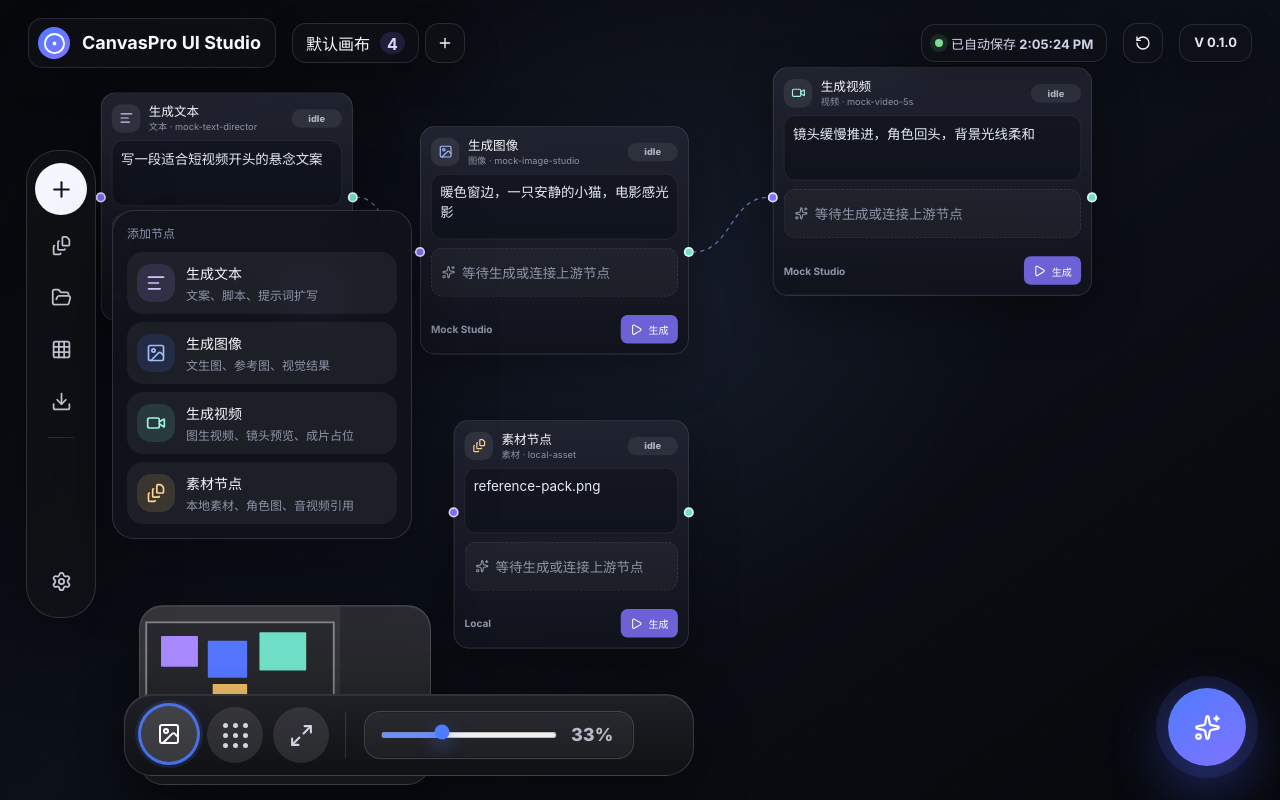
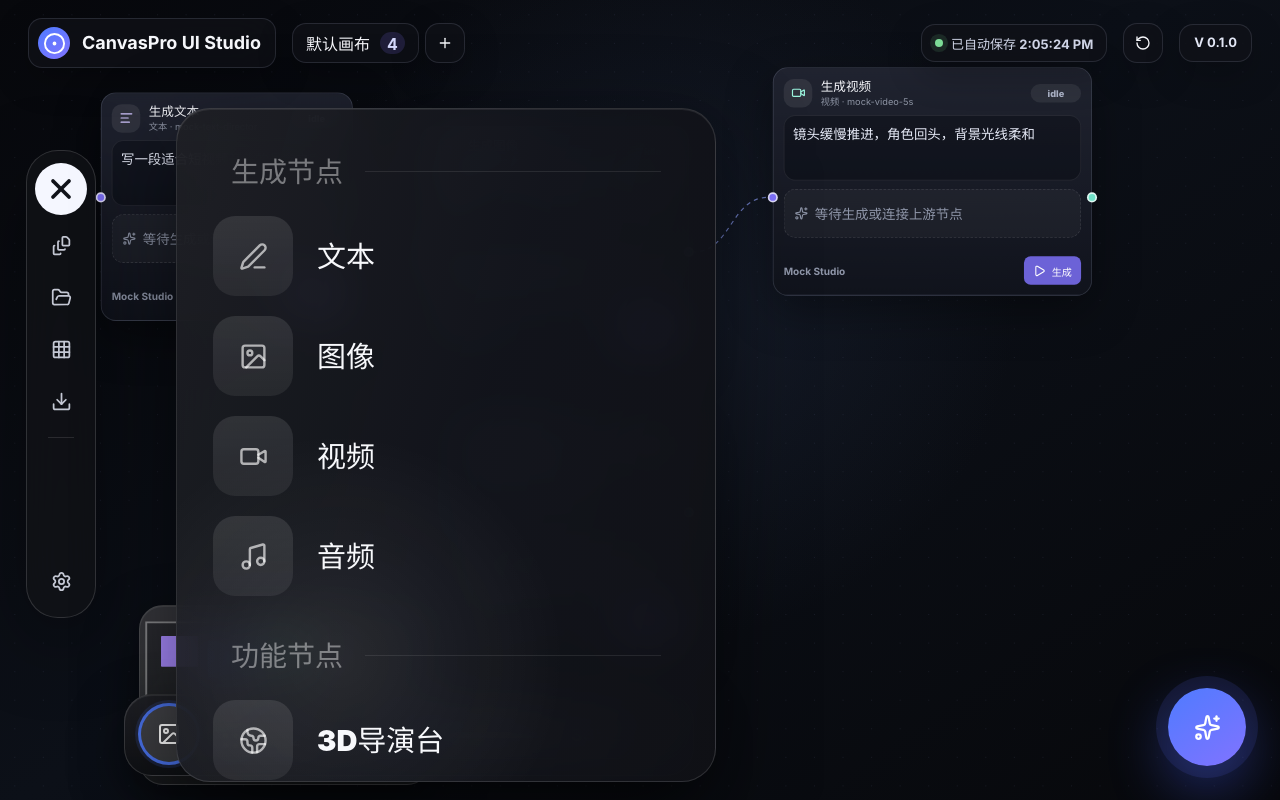
Before and after one commit to xiaochendeep/selfcanvas, a React (Vite) app: page / in a window 1280 px wide. Both pictures are taken after a click on the button 61 px from the left and 190 px from the top of the page. Built offline with nearby package versions, Linux system fonts and the light colour scheme.

Commit message:
Add grouped node creation menu

```diff
--- a/src/App.tsx
+++ b/src/App.tsx
@@ -100,7 +100,6 @@ function CanvasWorkspace() {
       <LeftRail />
       {addPanelOpen && (
         <section className="floating-panel add-panel-wrap">
-          <div className="panel-kicker">添加节点</div>
           <AddNodePanel />
         </section>
       )}
@@ -138,7 +137,11 @@ function CanvasWorkspace() {
                 const kind = node.data?.kind;
                 if (kind === 'image') return '#5576ff';
                 if (kind === 'video') return '#70e1c8';
+                if (kind === 'audio') return '#f3bf6a';
+                if (kind === 'stage3d' || kind === 'panorama') return '#7a65e8';
+                if (kind === 'storyboard' || kind === 'collage') return '#9fa8c8';
                 if (kind === 'asset') return '#f3bf6a';
+                if (kind === 'upload') return '#70e1c8';
                 return '#a98bff';
               }}
             />
--- a/src/components/AddNodePanel.tsx
+++ b/src/components/AddNodePanel.tsx
@@ -1,47 +1,103 @@
-import { FileStack, Image, Text, Video } from 'lucide-react';
+import {
+  Box,
+  FileStack,
+  Globe2,
+  Image,
+  LayoutGrid,
+  Music,
+  PenLine,
+  Table2,
+  Upload,
+  Video,
+  type LucideIcon,
+} from 'lucide-react';
 import { nodePresets, useCanvasStore } from '../store/canvasStore';
 import type { NodeKind } from '../types';
 
-const iconByKind: Record<NodeKind, typeof Text> = {
-  text: Text,
+interface NodeMenuItem {
+  kind: NodeKind;
+  label: string;
+  icon: LucideIcon;
+  badge?: string;
+}
+
+interface NodeMenuSection {
+  title: string;
+  items: NodeMenuItem[];
+}
+
+const iconByKind: Record<NodeKind, LucideIcon> = {
+  text: PenLine,
   image: Image,
   video: Video,
+  audio: Music,
+  stage3d: Box,
+  panorama: Globe2,
+  storyboard: Table2,
+  collage: LayoutGrid,
   asset: FileStack,
+  upload: Upload,
 };
 
-const descriptions: Record<NodeKind, string> = {
+const descriptions: Partial<Record<NodeKind, string>> = {
   text: '文案、脚本、提示词扩写',
   image: '文生图、参考图、视觉结果',
   video: '图生视频、镜头预览、成片占位',
   asset: '本地素材、角色图、音视频引用',
 };
 
+const compactKinds: NodeKind[] = ['text', 'image', 'video', 'asset'];
+
+const menuSections: NodeMenuSection[] = [
+  {
+    title: '生成节点',
+    items: [
+      { kind: 'text', label: '文本', icon: PenLine },
+      { kind: 'image', label: '图像', icon: Image },
+      { kind: 'video', label: '视频', icon: Video },
+      { kind: 'audio', label: '音频', icon: Music },
+    ],
+  },
+  {
+    title: '功能节点',
+    items: [
+      { kind: 'stage3d', label: '3D导演台', icon: Globe2 },
+      { kind: 'panorama', label: '360全景图', icon: Globe2 },
+      { kind: 'storyboard', label: '分镜脚本', icon: Table2, badge: 'BETA' },
+      { kind: 'collage', label: '拼图', icon: LayoutGrid },
+    ],
+  },
+  {
+    title: '添加资源',
+    items: [{ kind: 'upload', label: '上传文件', icon: Upload }],
+  },
+];
+
 export function AddNodePanel({ compact = false }: { compact?: boolean }) {
   const addNode = useCanvasStore((state) => state.addNode);
   const setAddPanelOpen = useCanvasStore((state) => state.setAddPanelOpen);
   const setQuickPanelOpen = useCanvasStore((state) => state.setQuickPanelOpen);
-  const entries = Object.values(nodePresets);
 
-  return (
-    <div className={compact ? 'quick-node-grid' : 'add-node-panel'}>
-      {entries.map((preset) => {
-        const Icon = iconByKind[preset.kind];
-        return (
-          <button
-            key={preset.kind}
-            type="button"
-            onClick={() => {
-              addNode(preset.kind);
+  const handleAdd = (kind: NodeKind) => {
+    addNode(kind);
     setAddPanelOpen(false);
     setQuickPanelOpen(false);
-            }}
-          >
-            <span className={`node-option-icon icon-${preset.kind}`}>
-              <Icon size={compact ? 17 : 20} />
+  };
+
+  if (compact) {
+    return (
+      <div className="quick-node-grid">
+        {compactKinds.map((kind) => {
+          const preset = nodePresets[kind];
+          const Icon = iconByKind[kind];
+          return (
+            <button key={kind} type="button" onClick={() => handleAdd(kind)}>
+              <span className={`node-option-icon icon-${kind}`}>
+                <Icon size={17} />
               </span>
               <span>
                 <strong>{preset.title}</strong>
-              {!compact && <small>{descriptions[preset.kind]}</small>}
+                <small>{descriptions[kind]}</small>
               </span>
             </button>
           );
@@ -49,3 +105,36 @@ export function AddNodePanel({ compact = false }: { compact?: boolean }) {
       </div>
     );
   }
+
+  return (
+    <div className="add-node-menu">
+      {menuSections.map((section) => (
+        <section className="add-node-section" key={section.title}>
+          <div className="add-node-section-title">
+            <span>{section.title}</span>
+            <i />
+          </div>
+          <div className="add-node-list">
+            {section.items.map((item) => {
+              const Icon = item.icon;
+              return (
+                <button
+                  className={`add-node-list-item menu-kind-${item.kind}`}
+                  key={item.kind}
+                  type="button"
+                  onClick={() => handleAdd(item.kind)}
+                >
+                  <span className="add-node-list-icon">
+                    <Icon size={29} />
+                  </span>
+                  <span className="add-node-list-label">{item.label}</span>
+                  {item.badge && <span className="node-beta-badge">{item.badge}</span>}
+                </button>
+              );
+            })}
+          </div>
+        </section>
+      ))}
+    </div>
+  );
+}
--- a/src/components/LeftRail.tsx
+++ b/src/components/LeftRail.tsx
@@ -1,4 +1,4 @@
-import { Download, FileStack, FolderOpen, Grid3X3, Plus, Settings } from 'lucide-react';
+import { Download, FileStack, FolderOpen, Grid3X3, Plus, Settings, X } from 'lucide-react';
 import { useCanvasStore } from '../store/canvasStore';
 
 function exportProject() {
@@ -22,9 +22,9 @@ export function LeftRail() {
         className={`rail-button rail-button-primary ${addPanelOpen ? 'is-active' : ''}`}
         type="button"
         onClick={() => setAddPanelOpen(!addPanelOpen)}
-        title="添加节点"
+        title={addPanelOpen ? '关闭节点菜单' : '添加节点'}
       >
-        <Plus size={25} />
+        {addPanelOpen ? <X size={32} strokeWidth={2.8} /> : <Plus size={25} />}
       </button>
       <button className="rail-button" type="button" title="素材">
         <FileStack size={21} />
--- a/src/nodes/StudioNodeCard.tsx
+++ b/src/nodes/StudioNodeCard.tsx
@@ -1,20 +1,47 @@
 import { Handle, Position, type NodeProps } from '@xyflow/react';
-import { FileStack, Image, LoaderCircle, Play, Sparkles, Text, Video } from 'lucide-react';
+import {
+  Box,
+  FileStack,
+  Globe2,
+  Image,
+  LayoutGrid,
+  LoaderCircle,
+  Music,
+  Play,
+  Sparkles,
+  Table2,
+  Text,
+  Upload,
+  Video,
+  type LucideIcon,
+} from 'lucide-react';
 import { useCanvasStore } from '../store/canvasStore';
 import type { NodeKind, StudioNode } from '../types';
 
-const iconByKind: Record<NodeKind, typeof Text> = {
+const iconByKind: Record<NodeKind, LucideIcon> = {
   text: Text,
   image: Image,
   video: Video,
+  audio: Music,
+  stage3d: Box,
+  panorama: Globe2,
+  storyboard: Table2,
+  collage: LayoutGrid,
   asset: FileStack,
+  upload: Upload,
 };
 
 const labelByKind: Record<NodeKind, string> = {
   text: '文本',
   image: '图像',
   video: '视频',
+  audio: '音频',
+  stage3d: '3D导演台',
+  panorama: '360全景图',
+  storyboard: '分镜脚本',
+  collage: '拼图',
   asset: '素材',
+  upload: '上传',
 };
 
 function OutputPreview({ node }: { node: StudioNode }) {
@@ -54,7 +81,16 @@ function OutputPreview({ node }: { node: StudioNode }) {
     );
   }
 
-  if (kind === 'asset' && outputs.assetName) {
+  if (outputs.imageUrl) {
+    return (
+      <div className="media-preview image-preview">
+        <img src={outputs.imageUrl} alt="mock preview" />
+        <span>{labelByKind[kind]}模拟结果</span>
+      </div>
+    );
+  }
+
+  if ((kind === 'asset' || kind === 'upload') && outputs.assetName) {
     return (
       <div className="asset-preview">
         <FileStack size={22} />
--- a/src/services/mockGenerationAdapter.ts
+++ b/src/services/mockGenerationAdapter.ts
@@ -63,6 +63,40 @@ function outputForKind(kind: NodeKind, prompt: string): NodeOutput {
       text: '模拟视频任务完成：5s / 720p / 9:16。',
     };
   }
+  if (kind === 'audio') {
+    return {
+      text: `模拟音频已生成：根据「${prompt || '旁白提示'}」输出 18s 旁白音轨。`,
+    };
+  }
+  if (kind === 'stage3d') {
+    return {
+      imageUrl: mockImageUrl(prompt, 0),
+      text: '模拟 3D 导演台已创建：相机、灯光和角色占位已就绪。',
+    };
+  }
+  if (kind === 'panorama') {
+    return {
+      imageUrl: mockImageUrl(prompt, 1),
+      text: '模拟 360 全景图已生成，可作为沉浸式场景参考。',
+    };
+  }
+  if (kind === 'storyboard') {
+    return {
+      text: '模拟分镜脚本：1. 建立场景 2. 角色入画 3. 关键动作 4. 情绪特写 5. 收束镜头。',
+    };
+  }
+  if (kind === 'collage') {
+    return {
+      imageUrl: mockImageUrl(prompt, 0),
+      text: '模拟拼图版式已生成：2x2 参考板，可连接到视频节点。',
+    };
+  }
+  if (kind === 'upload') {
+    return {
+      assetName: prompt || 'uploaded-reference.asset',
+      text: '本地上传占位已创建，后续会接真实文件选择器。',
+    };
+  }
   return {
     assetName: prompt || 'local-reference.asset',
     text: '素材已进入画布，可连接到生成节点。',
--- a/src/store/canvasStore.ts
+++ b/src/store/canvasStore.ts
@@ -40,6 +40,51 @@ const presets: Record<NodeKind, NodePreset> = {
     width: 380,
     height: 310,
   },
+  audio: {
+    kind: 'audio',
+    title: '生成音频',
+    prompt: '温柔旁白，轻微空间混响，适合短片开场',
+    model: 'mock-audio-tts',
+    provider: 'Mock Studio',
+    width: 320,
+    height: 250,
+  },
+  stage3d: {
+    kind: 'stage3d',
+    title: '3D导演台',
+    prompt: '搭建一个电影感室内场景，放置主角、相机和柔光灯',
+    model: 'mock-stage-3d',
+    provider: 'Local Tool',
+    width: 360,
+    height: 260,
+  },
+  panorama: {
+    kind: 'panorama',
+    title: '360全景图',
+    prompt: '生成一个可环视的草原黄昏全景场景',
+    model: 'mock-panorama-360',
+    provider: 'Mock Studio',
+    width: 360,
+    height: 260,
+  },
+  storyboard: {
+    kind: 'storyboard',
+    title: '分镜脚本',
+    prompt: '把这个创意拆成 5 个镜头，包含景别、运镜和画面提示词',
+    model: 'mock-storyboard-beta',
+    provider: 'Mock Studio',
+    width: 360,
+    height: 280,
+  },
+  collage: {
+    kind: 'collage',
+    title: '拼图',
+    prompt: '把上游图片组合成 2x2 视觉参考板',
+    model: 'mock-collage-layout',
+    provider: 'Local Tool',
+    width: 340,
+    height: 250,
+  },
   asset: {
     kind: 'asset',
     title: '素材节点',
@@ -48,6 +93,15 @@ const presets: Record<NodeKind, NodePreset> = {
     provider: 'Local',
     width: 280,
     height: 220,
+  },
+  upload: {
+    kind: 'upload',
+    title: '上传文件',
+    prompt: '拖入或选择本地图片、视频、音频文件',
+    model: 'local-upload',
+    provider: 'Local',
+    width: 300,
+    height: 230,
   },
 };
 
--- a/src/styles.css
+++ b/src/styles.css
@@ -580,17 +580,37 @@ button {
   position: absolute;
   z-index: 32;
   border: 1px solid rgba(255, 255, 255, 0.13);
-  border-radius: 22px;
+  border-radius: 28px;
   background: rgba(17, 19, 27, 0.9);
   backdrop-filter: blur(24px);
   box-shadow: var(--shadow);
 }
 
 .add-panel-wrap {
-  top: 210px;
-  left: 112px;
-  width: 300px;
-  padding: 14px;
+  top: 108px;
+  left: 176px;
+  width: min(540px, calc(100vw - 230px));
+  max-height: calc(100vh - 126px);
+  padding: 42px 36px 38px;
+  overflow-y: auto;
+  border-radius: 34px;
+  background:
+    radial-gradient(circle at 30% 82%, rgba(255, 255, 255, 0.08), transparent 34%),
+    linear-gradient(105deg, rgba(30, 31, 36, 0.93), rgba(18, 20, 27, 0.91) 54%, rgba(16, 17, 22, 0.96));
+  box-shadow:
+    0 34px 90px rgba(0, 0, 0, 0.52),
+    inset 0 1px 0 rgba(255, 255, 255, 0.08);
+  scrollbar-width: thin;
+  scrollbar-color: rgba(255, 255, 255, 0.2) transparent;
+}
+
+.add-panel-wrap::-webkit-scrollbar {
+  width: 7px;
+}
+
+.add-panel-wrap::-webkit-scrollbar-thumb {
+  border-radius: 999px;
+  background: rgba(255, 255, 255, 0.16);
 }
 
 .panel-kicker {
@@ -601,13 +621,11 @@ button {
   font-weight: 800;
 }
 
-.add-node-panel,
 .quick-node-grid {
   display: grid;
   gap: 8px;
 }
 
-.add-node-panel button,
 .quick-node-grid button {
   display: flex;
   align-items: center;
@@ -625,10 +643,133 @@ button {
     background 160ms ease;
 }
 
-.add-node-panel button:hover,
 .quick-node-grid button:hover {
   background: rgba(255, 255, 255, 0.1);
   transform: translateY(-1px);
+}
+
+.add-node-menu {
+  display: grid;
+  gap: 38px;
+}
+
+.add-node-section {
+  display: grid;
+  gap: 24px;
+}
+
+.add-node-section-title {
+  display: grid;
+  grid-template-columns: max-content 1fr;
+  align-items: center;
+  gap: 22px;
+  padding: 0 18px;
+  color: rgba(255, 255, 255, 0.42);
+  font-size: 28px;
+  font-weight: 900;
+  letter-spacing: 0;
+}
+
+.add-node-section-title i {
+  display: block;
+  height: 1px;
+  background: rgba(255, 255, 255, 0.09);
+}
+
+.add-node-list {
+  display: grid;
+  gap: 18px;
+}
+
+.add-node-list-item {
+  display: flex;
+  align-items: center;
+  gap: 24px;
+  width: 100%;
+  min-height: 82px;
+  padding: 0 22px 0 0;
+  border-radius: 24px;
+  color: #f7f8fb;
+  background: transparent;
+  cursor: pointer;
+  text-align: left;
+  transition:
+    transform 160ms ease,
+    background 160ms ease,
+    box-shadow 160ms ease;
+}
+
+.add-node-list-item:hover {
+  transform: translateX(4px);
+  background: rgba(255, 255, 255, 0.055);
+  box-shadow: inset 0 0 0 1px rgba(255, 255, 255, 0.05);
+}
+
+.add-node-list-icon {
+  display: grid;
+  flex: 0 0 auto;
+  place-items: center;
+  width: 80px;
+  height: 80px;
+  border-radius: 22px;
+  color: rgba(255, 255, 255, 0.64);
+  background:
+    linear-gradient(180deg, rgba(255, 255, 255, 0.075), rgba(255, 255, 255, 0.035)),
+    rgba(255, 255, 255, 0.035);
+}
+
+.add-node-list-label {
+  font-size: 29px;
+  font-weight: 900;
+  line-height: 1;
+  letter-spacing: 0;
+}
+
+.node-beta-badge {
+  display: inline-flex;
+  align-items: center;
+  height: 30px;
+  margin-left: 6px;
+  padding: 0 13px;
+  border: 1px solid rgba(255, 88, 101, 0.8);
+  border-radius: 999px;
+  color: #ff5967;
+  background: rgba(255, 88, 101, 0.12);
+  font-size: 15px;
+  font-weight: 900;
+}
+
+.menu-kind-text:hover .add-node-list-icon {
+  color: #d9d0ff;
+  background: rgba(169, 139, 255, 0.13);
+}
+
+.menu-kind-image:hover .add-node-list-icon {
+  color: #b8c8ff;
+  background: rgba(79, 123, 255, 0.13);
+}
+
+.menu-kind-video:hover .add-node-list-icon,
+.menu-kind-upload:hover .add-node-list-icon {
+  color: #9cf6df;
+  background: rgba(112, 225, 200, 0.12);
+}
+
+.menu-kind-audio:hover .add-node-list-icon {
+  color: #ffd591;
+  background: rgba(243, 191, 106, 0.13);
+}
+
+.menu-kind-stage3d:hover .add-node-list-icon,
+.menu-kind-panorama:hover .add-node-list-icon {
+  color: #d1c5ff;
+  background: rgba(169, 139, 255, 0.13);
+}
+
+.menu-kind-storyboard:hover .add-node-list-icon,
+.menu-kind-collage:hover .add-node-list-icon {
+  color: #d9deef;
+  background: rgba(211, 218, 239, 0.1);
 }
 
 .node-option-icon {
@@ -660,13 +801,12 @@ button {
   background: rgba(243, 191, 106, 0.14);
 }
 
-.add-node-panel strong,
 .quick-node-grid strong {
   display: block;
   font-size: 14px;
 }
 
-.add-node-panel small {
+.quick-node-grid small {
   display: block;
   margin-top: 3px;
   color: #8f96a9;
```
Also changed, not shown: src/types.ts (+11 -1 lines). Lines whose indentation alone changed are shown as unchanged.
